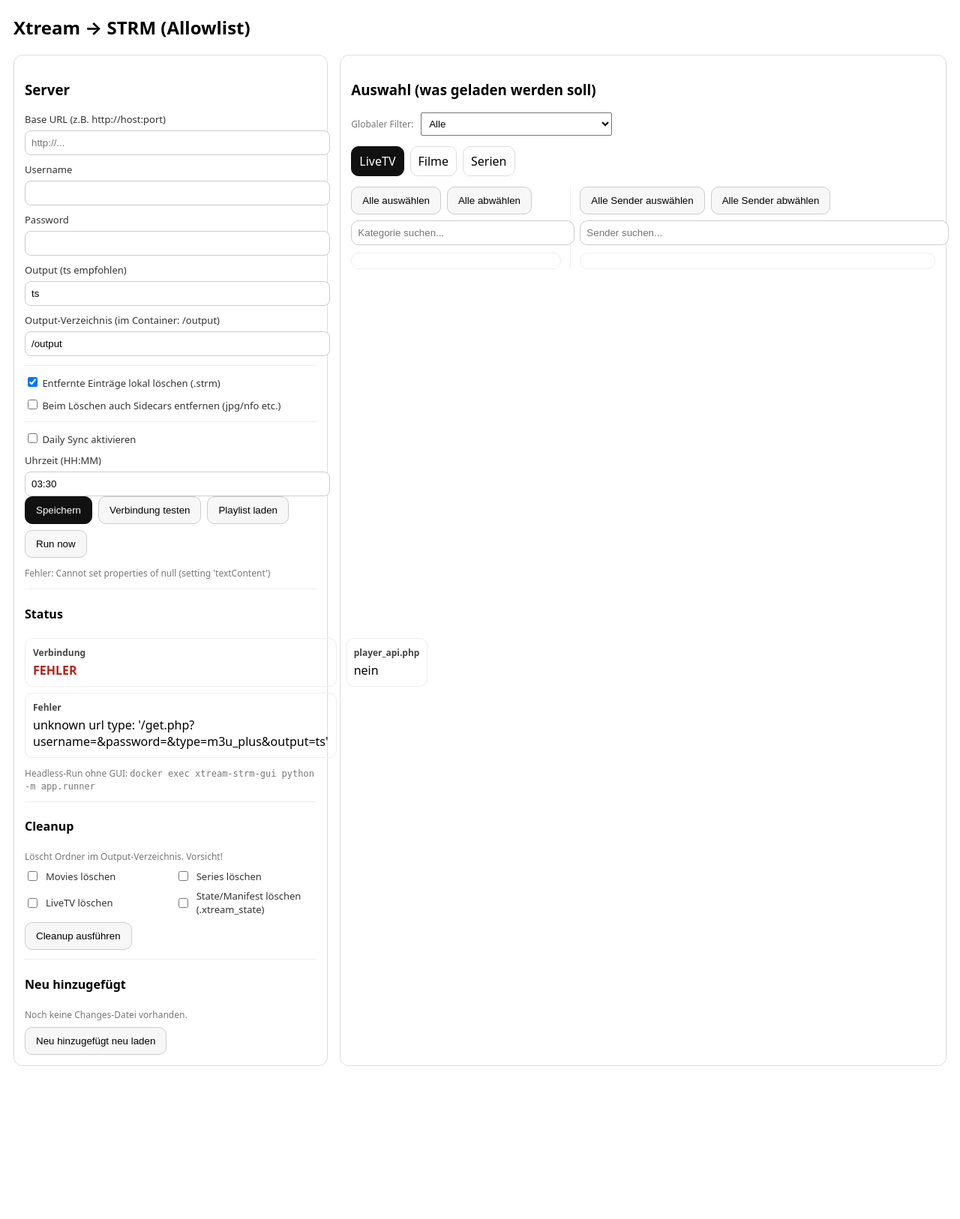
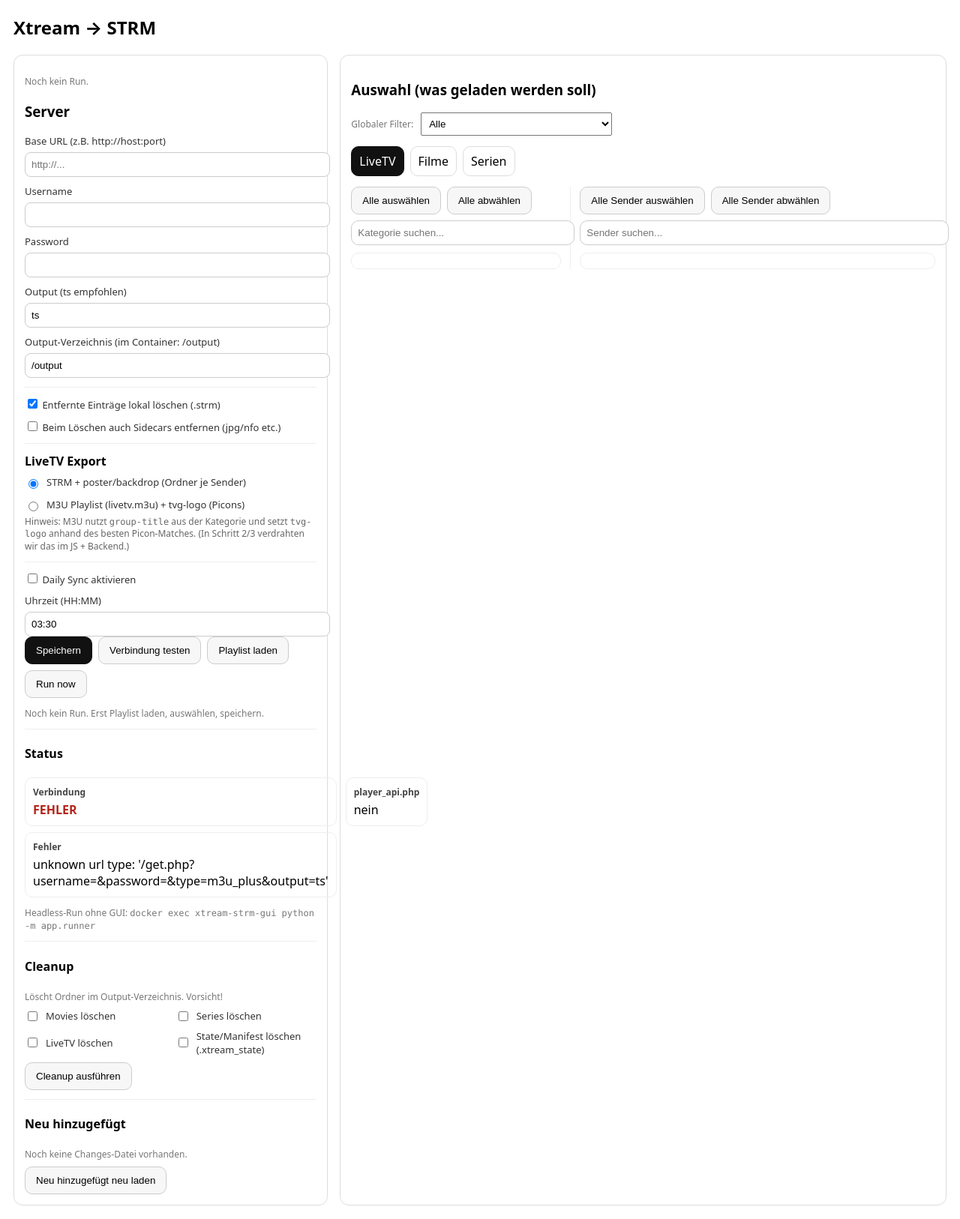
Before and after one commit to philx17/xtream-strm-gui, a FastAPI app: page / in a window 1280 px wide. Shown: the whole page at 75% size. Before the commit the page ends 1422 px from the top, so only its background shows below. Run offline with FastAPI, Linux system fonts and the light colour scheme; data that the repository does not hold is empty; parts of the project's set-up code (start-up, migrations or seed data) failed here and were passed over.

Commit message:
Add files via upload

```diff
--- a/app/templates/index.html
+++ b/app/templates/index.html
@@ -1,42 +1,16 @@
 <!doctype html>
 <html lang="de">
 <head>
+	<link rel="stylesheet" href="static/style.css">
   <meta charset="utf-8"/>
   <meta name="viewport" content="width=device-width, initial-scale=1"/>
   <title>Xtream → STRM (Allowlist)</title>
-  <style>
-    body { font-family: system-ui, -apple-system, Segoe UI, Roboto, sans-serif; margin: 18px; }
-    .row { display:flex; gap:16px; flex-wrap: wrap; }
-    .card { border:1px solid #ddd; border-radius:12px; padding:14px; min-width: 320px; flex:1; }
-    input[type=text], input[type=password] { width: 100%; padding:8px; margin-top:6px; border:1px solid #ccc; border-radius:8px; }
-    label { display:block; margin-top:10px; font-size: 13px; color:#333; }
-    button { padding:10px 14px; border-radius:10px; border:1px solid #ccc; background:#f7f7f7; cursor:pointer; }
-    button.primary { background:#111; color:#fff; border-color:#111; }
-    .tabs { display:flex; gap:8px; margin: 14px 0; flex-wrap: wrap; }
-    .tab { padding:8px 10px; border-radius:10px; border:1px solid #ddd; cursor:pointer; }
-    .tab.active { background:#111; color:#fff; border-color:#111; }
-    .split { display:flex; gap:12px; }
-    .left { width: 34%; min-width: 280px; border-right:1px solid #eee; padding-right: 12px; }
-    .right { flex:1; }
-    .list { max-height: 420px; overflow:auto; border:1px solid #eee; border-radius:10px; padding:10px; }
-    .small { font-size: 12px; color:#666; }
-    .pill { display:inline-block; padding:2px 8px; border:1px solid #ddd; border-radius:999px; font-size:12px; margin-left:6px; }
-    .muted { color:#777; }
-    .search { width:100%; padding:8px; border:1px solid #ccc; border-radius:10px; margin-bottom:10px; }
-    .actions { display:flex; gap:8px; flex-wrap: wrap; margin-top: 10px; margin: 0px 0px 8px; }
-    .hr { height:1px; background:#eee; margin: 12px 0; }
-    .ok { color: #1a7f37; font-weight: 600; }
-    .bad { color: #b42318; font-weight: 600; }
-    .grid2 { display:grid; grid-template-columns: 1fr 1fr; gap: 8px 12px; }
-    .kv { border:1px solid #eee; border-radius:10px; padding:10px; }
-    .kv b { display:block; font-size: 12px; color:#444; }
-    .kv span { display:block; margin-top: 4px; }
-  </style>
 </head>
 <body>
-  <h2>Xtream → STRM (Allowlist)</h2>
+  <h2>Xtream → STRM</h2>
   <div class="row">
     <div class="card">
+      <p id="statusTop" class="small muted"></p>
       <h3>Server</h3>
       <label>Base URL (z.B. http://host:port)
         <input id="base_url" type="text" placeholder="http://..." />
@@ -58,6 +32,24 @@
 
       <label><input id="sync_delete" type="checkbox"/> Entfernte Einträge lokal löschen (.strm)</label>
       <label><input id="prune_sidecars" type="checkbox"/> Beim Löschen auch Sidecars entfernen (jpg/nfo etc.)</label>
+
+      <!-- NEW: LiveTV Export mode -->
+      <div class="hr"></div>
+      <h4 style="margin: 0 0 4px;">LiveTV Export</h4>
+      <div class="radio-row">
+        <label for="livetv_export_strm">
+          <input id="livetv_export_strm" name="livetv_export_mode" type="radio" value="strm" checked>
+          <span>STRM + poster/backdrop (Ordner je Sender)</span>
+        </label>
+        <label for="livetv_export_m3u">
+          <input id="livetv_export_m3u" name="livetv_export_mode" type="radio" value="m3u">
+          <span>M3U Playlist (livetv.m3u) + tvg-logo (Picons)</span>
+        </label>
+      </div>
+      <div class="hint">
+        Hinweis: M3U nutzt <code>group-title</code> aus der Kategorie und setzt <code>tvg-logo</code> anhand des besten Picon-Matches.
+        (In Schritt 2/3 verdrahten wir das im JS + Backend.)
+      </div>
 
       <div class="hr"></div>
 
```
